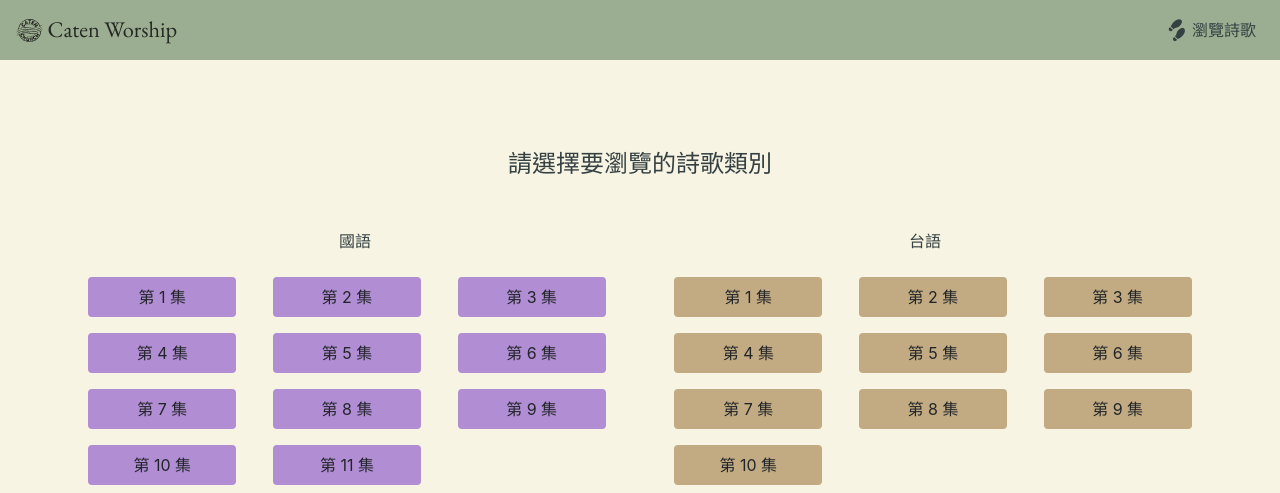
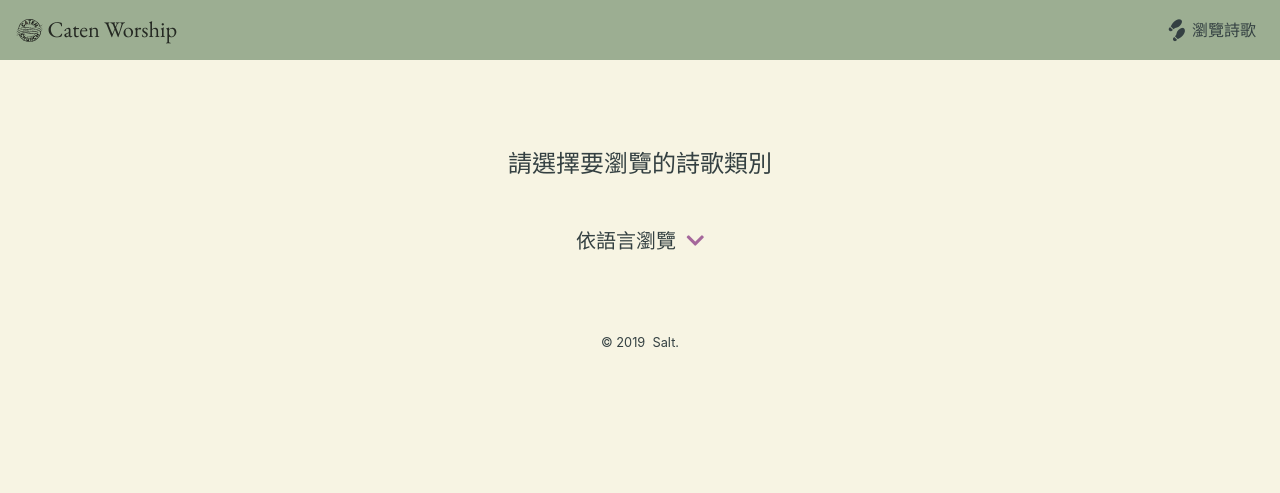
Before and after one commit to saltchang/caten-music, a Flask app: page /surfer in a window 1280 px wide. Shown: the top 493 px of the page. Run offline with Flask 2, Linux system fonts and the light colour scheme; some libraries are stand-ins or nearby versions.

Commit message:
v0.0.10 released

```diff
--- a/static/css/surfer.css
+++ b/static/css/surfer.css
@@ -15,3 +15,8 @@
     width: 80%;
     height: 2.5rem;
 }
+
+.surferClass a {
+    color: #a5679b;
+    transition: 700ms;
+}
--- a/static/js/main.js
+++ b/static/js/main.js
@@ -1,9 +1,9 @@
 
 
 // Collapse 按鈕 icon 變換
+// Songs list
 $("div.show-more-song-content").on("click", "a[aria-expanded='true']", collapseArrowToDown);
 function collapseArrowToDown(event) {
-    console.log("dont-show clicked")
     $(this).children(".fas").removeClass("fa-chevron-up");
     $(this).children(".fas").addClass("fa-chevron-down");
     $(this).parent().removeClass("show-more-song-color");
@@ -12,9 +12,23 @@ function collapseArrowToDown(event) {
 
 $("div.show-more-song-content").on("click", "a[aria-expanded='false']", collapseArrowToUp);
 function collapseArrowToUp(event) {
-    console.log("show clicked")
     $(this).children(".fas").removeClass("fa-chevron-down");
     $(this).children(".fas").addClass("fa-chevron-up");
     $(this).parent().addClass("show-more-song-color");
     $(this).parent().parent().parent().removeClass("card-body-border-bottom");
 }
+
+// Surfer
+$("h5.surferClass").on("click", "a[aria-expanded='true']", toDown);
+function toDown(event) {
+    $(this).children(".fas").removeClass("fa-chevron-up");
+    $(this).children(".fas").addClass("fa-chevron-down");
+    $(this).css("color", "#a5679b");
+}
+
+$("h5.surferClass").on("click", "a[aria-expanded='false']", toUp);
+function toUp(event) {
+    $(this).children(".fas").removeClass("fa-chevron-down");
+    $(this).children(".fas").addClass("fa-chevron-up");
+    $(this).css("color", "#7e0c0c");
+}
--- a/templates/result.html
+++ b/templates/result.html
@@ -30,18 +30,16 @@
 
         {% if mode == "surf" %}
         <h4 class="mb-4 search-infomation">
-            所有&nbsp;
             <span>
                 {% if scope == "language" %}
-                    {% if keyword == "Chinese" %}
+                    {% if keyword.find("c") != -1 %}
                         國語
                     {% endif %}
-                    {% if keyword == "Taiwanese" %}
+                    {% if keyword.find("t") != -1 %}
                         台語
                     {% endif %}
                 {% endif %}
             </span>
-            &nbsp;詩歌
         </h4>
         <p>共有 {{ songs_num }} 首歌</p>
         {% endif %}
--- a/templates/surfer.html
+++ b/templates/surfer.html
@@ -13,6 +13,14 @@
         <h4>請選擇要瀏覽的詩歌類別</h4>
     </div>
 
+    <h5 class="surferClass mb-4">
+        依語言瀏覽&nbsp;
+        <a class="" data-toggle="collapse" href="#byLanguage" role="button" aria-expanded="false"
+            aria-controls="byLanguage">
+            <i class="fas fa-chevron-down"></i>
+        </a>
+    </h5>
+    <div class="collapse" id="byLanguage">
         <div class="container text-center p-md-0">
             <div id="language-surfer">
                 <form action="{{ url_for('searchEngine') }}" method="GET">
@@ -48,7 +56,7 @@
                     </div>
                 </form>
             </div>
-
+        </div>
     </div>
 </div>
 {% endblock %}
```
Also changed, not shown: CHANGELOG.md, README.md. Lines whose indentation alone changed are shown as unchanged.
